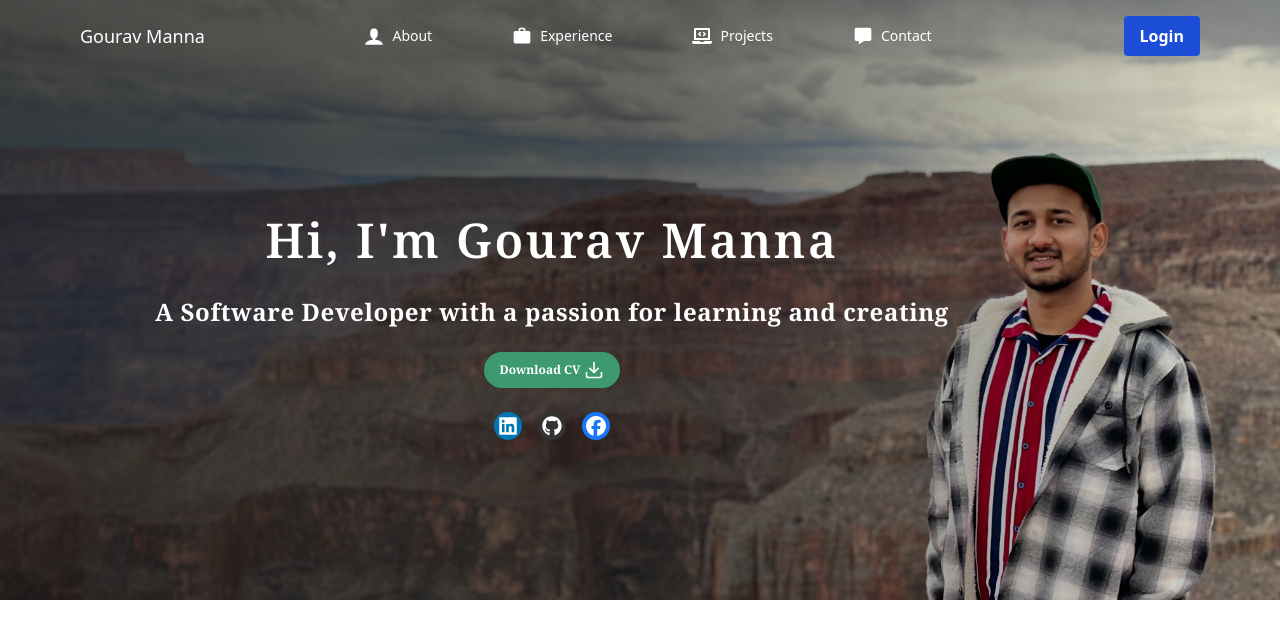
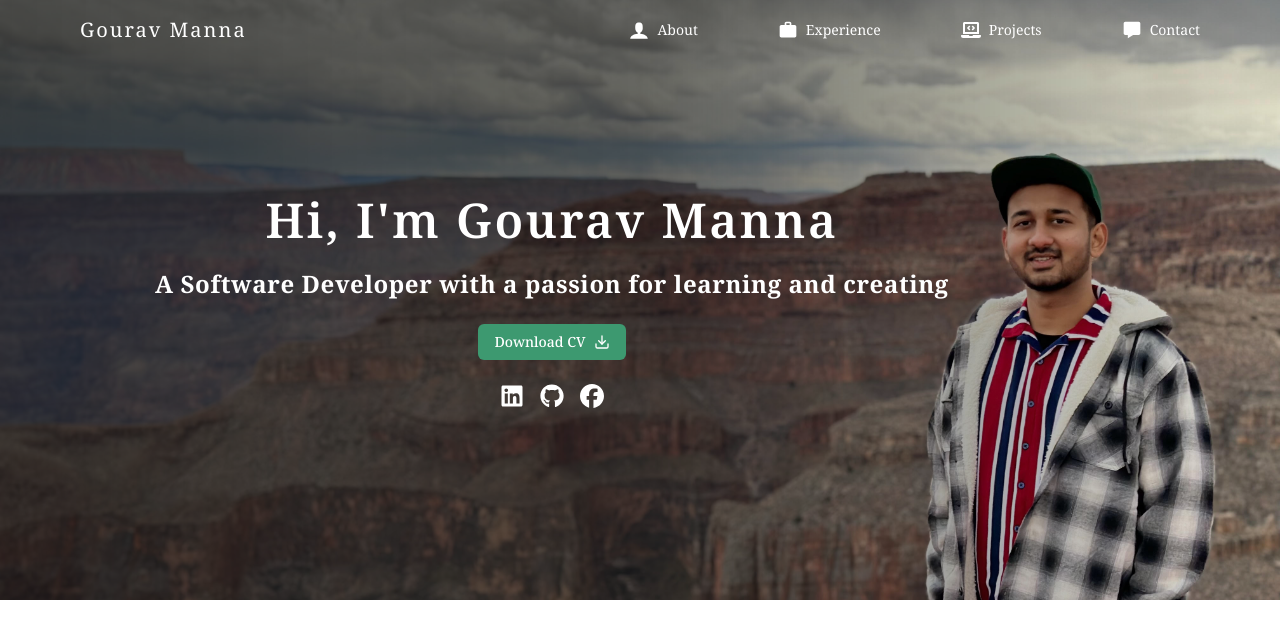
Before and after one commit to gouravmanna3/gourav-manna-portfolio, a React (Vite) app: page / in a window 1280 px wide. Shown: the top 638 px of the page. Built offline with nearby package versions, Linux system fonts and the light colour scheme; no server answers.

Commit message:
feat: add download resume and responsive styles

```diff
--- a/src/App.tsx
+++ b/src/App.tsx
@@ -6,7 +6,7 @@ import Hero from "./components/Hero/Hero";
 function App() {
   return (
     <>
-      <section className="banner-background relative lg:min-h-[600px]">
+      <section className="banner-background relative lg:min-h-[600px] min-h-[250px]">
         <Navbar />
         <Hero />
       </section>
--- a/src/components/Hero/Hero.tsx
+++ b/src/components/Hero/Hero.tsx
@@ -8,13 +8,13 @@ import { downloadResume } from "../../utils/firebase/downloadFile";
 
 const Hero: React.FC = () => {
   return (
-    <div className="flex flex-col items-center text-white font-notoSerif my-28 mr-64 ml-20">
+    <div className="flex flex-col md:items-center text-white font-notoSerif my-8 ml-8 mr-32 md:my-28 md:mr-64 md:ml-20">
       <motion.h1
         variants={fadeIn("up", 0.4)}
         initial="hidden"
         whileInView={"show"}
         viewport={{ once: false, amount: 0.7 }}
-        className="text-5xl font-semibold tracking-wider py-8"
+        className="text-lg md:text-5xl font-semibold tracking-wider md:py-6"
       >
         Hi, I'm Gourav Manna
       </motion.h1>
@@ -23,7 +23,7 @@ const Hero: React.FC = () => {
         initial="hidden"
         whileInView={"show"}
         viewport={{ once: false, amount: 0.7 }}
-        className="text-2xl font-bold tracking-wide"
+        className="text-[6px] md:text-2xl md:font-bold tracking-wider md:tracking-wide"
       >
         A Software Developer with a passion for learning and creating
       </motion.p>
@@ -32,27 +32,27 @@ const Hero: React.FC = () => {
         initial="hidden"
         whileInView={"show"}
         viewport={{ once: false, amount: 0.7 }}
-        className="bg-[#3D9970] hover:bg-[#408566] hover:shadow-[2px_2px_20px_2px_#A0DAA9;] flex gap-1 items-center text-white text-xs font-bold py-2 px-4 mt-6 rounded-full w-fit"
+        className="flex gap-1 items-center text-white text-[6px] py-1 px-2 mt-2 rounded-md w-fit md:gap-2 md:text-sm md:font-medium md:py-2 md:px-4 md:mt-6  bg-[#3D9970] hover:bg-[#408566] hover:shadow-[2px_2px_20px_2px_#A0DAA9;]"
         onClick={downloadResume}
       >
         Download CV
-        <FiDownload size={20} />
+        <FiDownload className="h-2 w-2 md:h-4 md:w-4" />
       </motion.button>
       <motion.div
         variants={fadeIn("up", 0.7)}
         initial="hidden"
         whileInView={"show"}
         viewport={{ once: false, amount: 0.7 }}
-        className="flex mt-6 gap-4 justify-center items-center"
+        className="flex mt-2 gap-2 md:mt-6 md:gap-4 items-center"
       >
-        <a href="#" className="bg-[#0077b5] p-1 rounded-[50%]">
-          <FaLinkedin size={20} />
+        <a href="#" className="">
+          <FaLinkedin className="h-2 w-2 md:h-6 md:w-6" />
         </a>
-        <a href="#" className="bg-[#333] p-1 rounded-[50%]">
-          <FaGithub size={20} />
+        <a href="#" className="">
+          <FaGithub className="h-2 w-2 md:h-6 md:w-6" />
         </a>
-        <a href="#" className="bg-[#1877f2] p-1 rounded-[50%]">
-          <FaFacebook size={20} />
+        <a href="#" className="">
+          <FaFacebook className="h-2 w-2 md:h-6 md:w-6" />
         </a>
       </motion.div>
     </div>
--- a/src/components/Navbar/Navbar-Desktop.tsx
+++ b/src/components/Navbar/Navbar-Desktop.tsx
@@ -1,9 +1,9 @@
-import { NavlinkType, navLinks } from "../../utils/route";
+import { LinkType, navLinks } from "../../utils/route";
 
 const NavbarDesktop: React.FC = () => {
   return (
     <ul className="hidden lg:flex lg:items-center gap-20 text-sm">
-      {navLinks.map((link: NavlinkType) => {
+      {navLinks.map((link: LinkType) => {
         const { Icon, href, title } = link;
         return (
           <li>
--- a/src/components/Navbar/Navbar-Mobile.tsx
+++ b/src/components/Navbar/Navbar-Mobile.tsx
@@ -7,7 +7,7 @@ const NavbarMobile: React.FC = () => {
   const [isOpen, setOpen] = useState(false);
   return (
     <div className="lg:hidden">
-      <Hamburger toggled={isOpen} toggle={setOpen} size={30} />
+      <Hamburger toggled={isOpen} toggle={setOpen} size={20} />
       <AnimatePresence>
         {isOpen && (
           <motion.div
@@ -15,7 +15,7 @@ const NavbarMobile: React.FC = () => {
             animate={{ opacity: 1 }}
             exit={{ opacity: 0 }}
             transition={{ duration: 0.2 }}
-            className="fixed left-0 shadow-4xl right-0 top-20 p-5 bg-neutral-950 border-b border-b-white/20"
+            className="fixed left-0 shadow-4xl right-0 top-14 p-5 bg-neutral-950 border-b border-b-white/20"
           >
             <ul className="grid gap-2">
               {navLinks.map((link: LinkType, idx) => {
--- a/src/components/Navbar/Navbar.tsx
+++ b/src/components/Navbar/Navbar.tsx
@@ -4,13 +4,18 @@ import NavbarDesktop from "./Navbar-Desktop";
 
 const Navbar: React.FC<NavbarProps> = () => {
   return (
-    <nav className=" flex justify-between items-center py-4 px-10 lg:px-20 text-white">
-      <span className="text-lg">Gourav Manna</span>
-      <div className="flex gap-8 lg:gap-48">
+    <nav className=" flex justify-between items-center py-1 px-4 md:px-20 md:py-4 text-white font-notoSerif ">
+      <a
+        className="text-lg md:text-xl tracking-widest hover:cursor-pointer"
+        href="#"
+      >
+        Gourav Manna
+      </a>
+      <div className="flex gap-8 lg:gap-48 items-center">
         <NavbarDesktop />
-        <button className="bg-blue-700 text-white px-4 py-2 rounded font-bold">
+        {/* <button className="bg-blue-700 text-white px-4 py-2 rounded font-bold">
           Login
-        </button>
+        </button> */}
         <NavbarMobile />
       </div>
     </nav>
--- /dev/null
+++ b/src/utils/firebase/downloadFile.ts
@@ -0,0 +1,26 @@
+import FileSaver from "file-saver";
+import { getStorage, ref, getDownloadURL } from "firebase/storage";
+import { app } from "./firebase.config";
+
+export const downloadResume = () => {
+  // Create a reference to the file we want to download
+  const storage = getStorage(app, "gs://resume-6478a.appspot.com");
+  const resumeRef = ref(storage, "/resume/Gourav Manna Resume.pdf");
+
+  getDownloadURL(resumeRef)
+    .then((url) => {
+      console.log("URL", typeof url);
+      const link = document.createElement("a");
+      if (link.download !== undefined) {
+        link.setAttribute("href", url);
+        link.setAttribute("target", "_blank");
+        link.style.visibility = "hidden";
+        document.body.appendChild(link);
+        link.click();
+        document.body.removeChild(link);
+      }
+    })
+    .catch((err) => {
+      console.log(err);
+    });
+};
--- /dev/null
+++ b/src/utils/firebase/firebase.config.ts
@@ -0,0 +1,19 @@
+import { initializeApp } from "firebase/app";
+import { getFirestore } from "firebase/firestore";
+// import { getAnalytics } from "firebase/analytics";
+
+const firebaseConfig = {
+  apiKey: "AIzaSyB0evYEGyn3uxM_ftI0D_RFSTjwK0s2Qd8",
+  authDomain: "resume-6478a.firebaseapp.com",
+  databaseURL: "https://resume-6478a-default-rtdb.firebaseio.com",
+  projectId: "resume-6478a",
+  storageBucket: "resume-6478a.appspot.com",
+  messagingSenderId: "463728484382",
+  appId: "1:463728484382:web:81e0272a61ae7969674e0f",
+  measurementId: "G-DMW3RJ85WD",
+};
+
+export const app = initializeApp(firebaseConfig);
+// const analytics = getAnalytics(app);
+
+// export const db = getFirestore(app);
```
